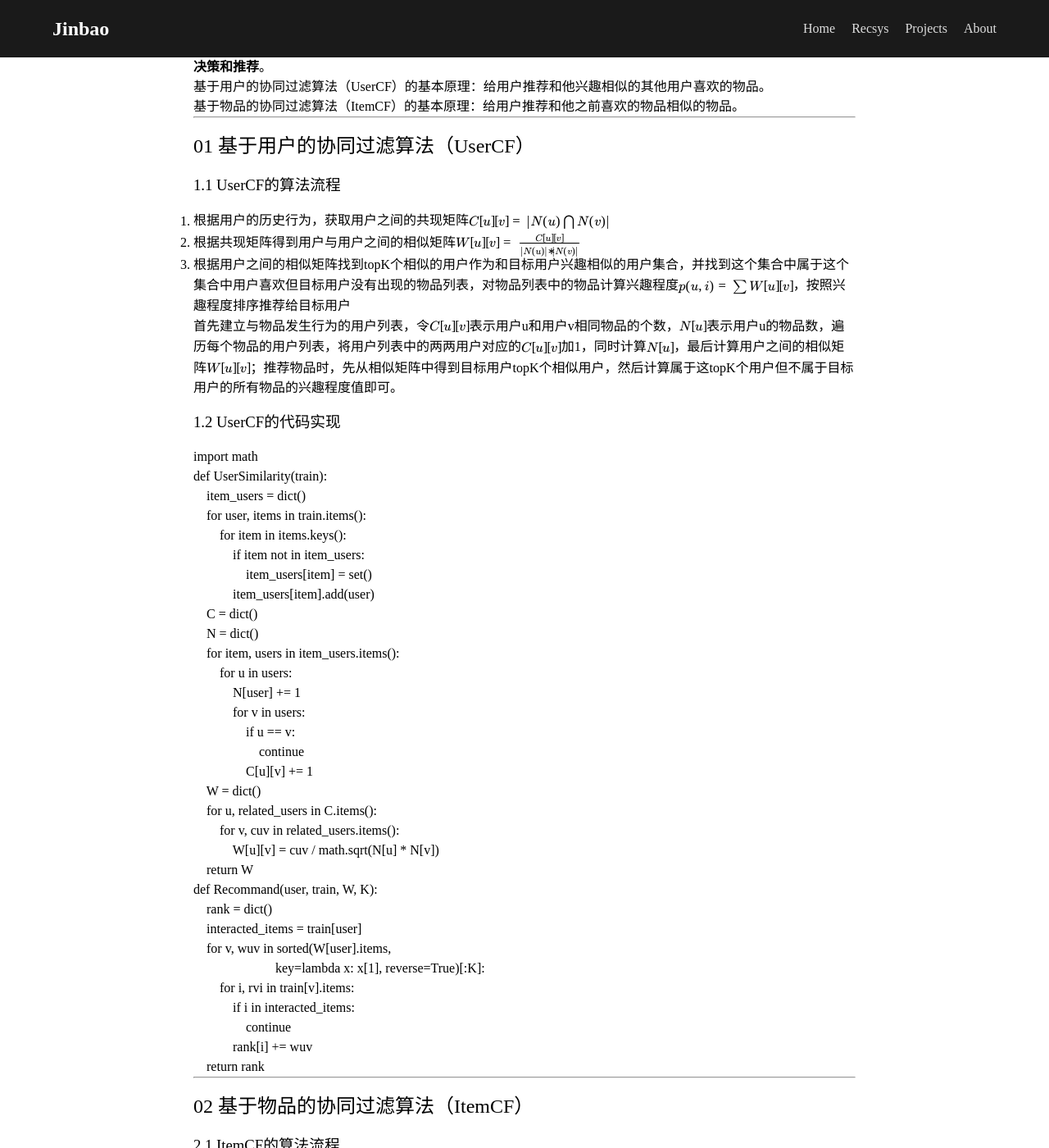
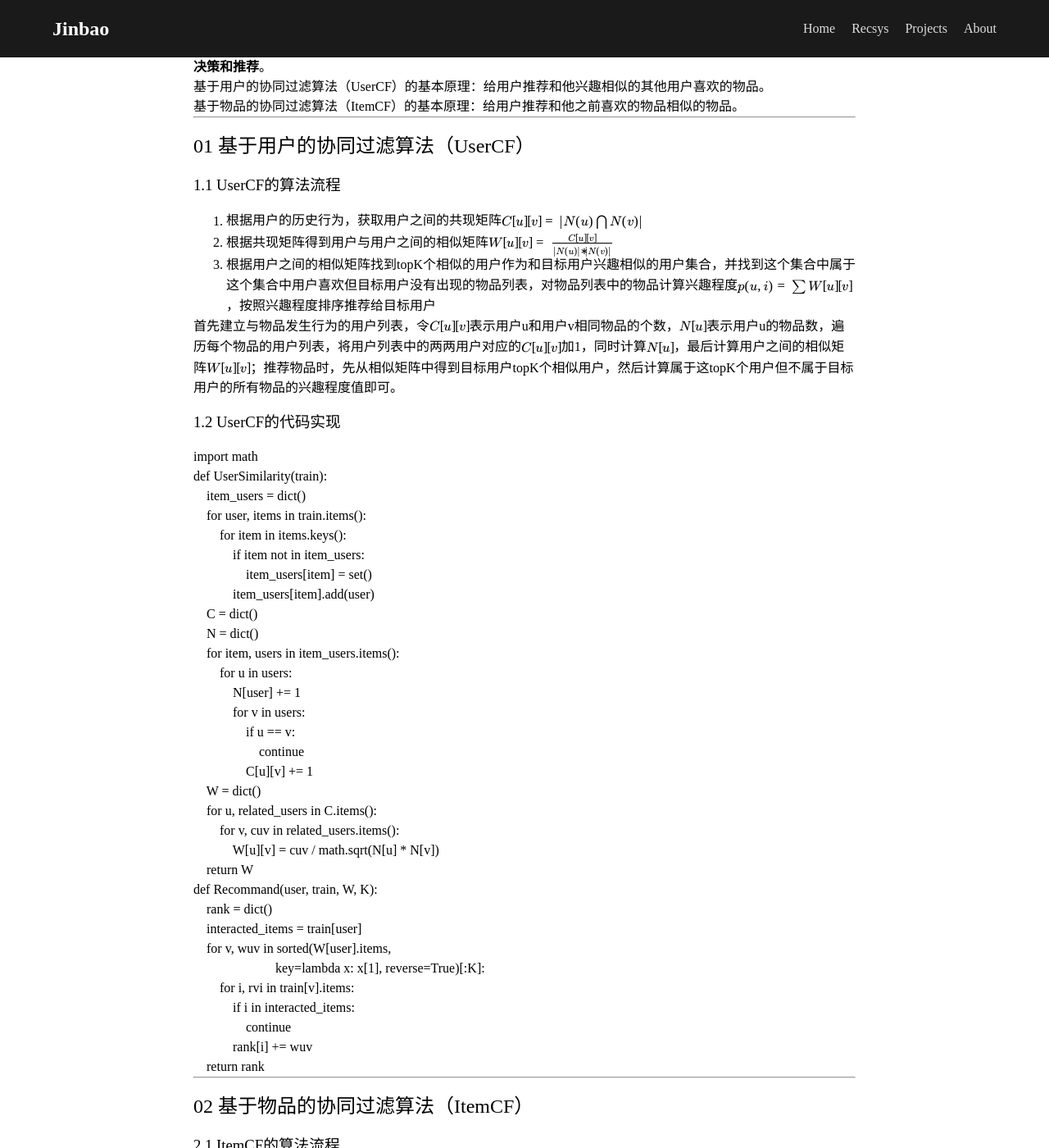
Before and after one commit to JinbaoWeb/jinbaoweb.github.io, a Jekyll site: the page built from recsys/cf.md, in a window 1280 px wide and 1400 px high, scrolled down 198 px. Shown: the whole window at 82% size. Built offline with Jekyll 4.4.1, drawn with Linux system fonts in a browser that asks for light colours; our own code applies the rules of GitHub Pages for plain Markdown files; formulas are drawn with MathJax 3.

Commit message:
Update style.css

```diff
--- a/assets/css/style.css
+++ b/assets/css/style.css
@@ -78,7 +78,8 @@ nav ul li a:hover {
 }
 
 .main-content ul, .main-content ol {
-    margin-top: 0
+    margin-top: 0;
+    padding-left: 40px;
 }
 
 /* --- 响应式处理 --- */
```
